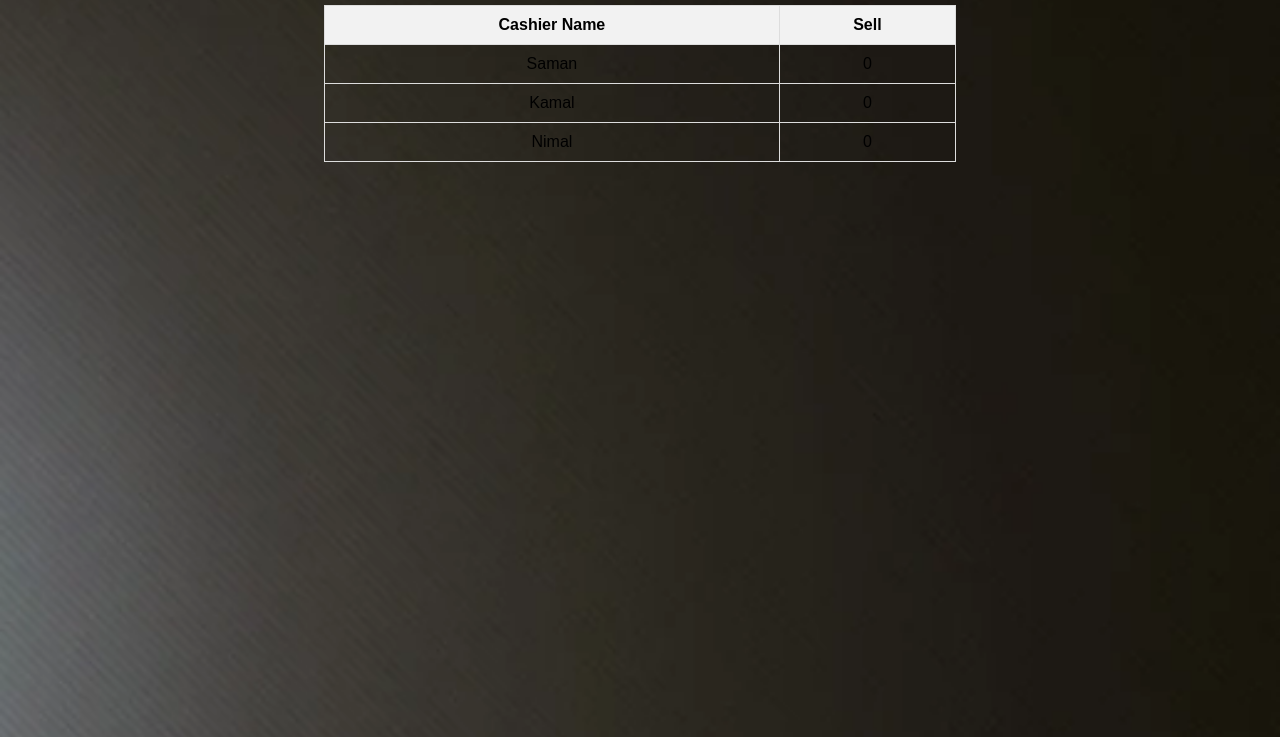
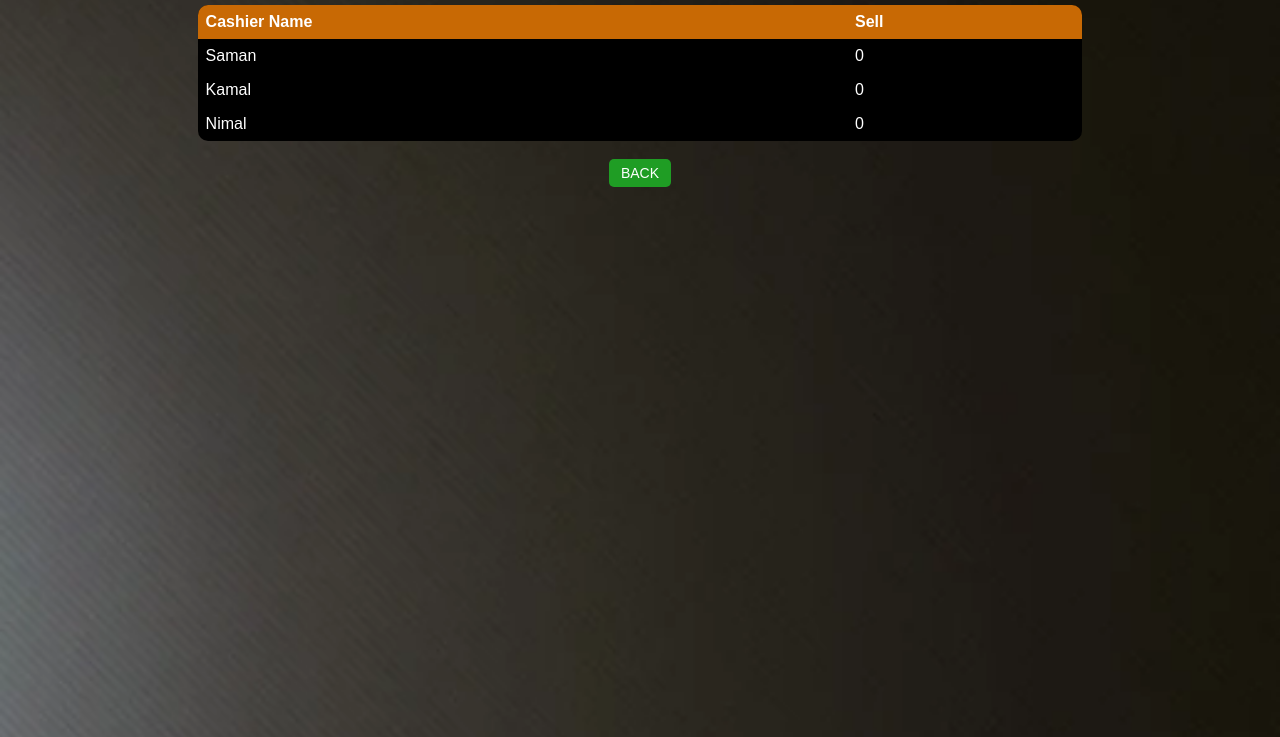
Before and after one commit to Rashenshammika/Intenet_Technology_Final_Course_Work, a plain HTML site: page 6best_cashier.html in a window 1280 px wide. Shown: the part 63-800 px from the top of the page. Drawn offline with Linux system fonts and the light colour scheme.

Commit message:
best cashier page css & js update

```diff
--- a/6best_cashier.html
+++ b/6best_cashier.html
@@ -8,24 +8,64 @@
    body {
     background-image: url(img/bg.jpg);
     background-attachment: fixed;
-   background-size: 100% ;
+    background-size: 100%;
     font-family: Arial, sans-serif;
     text-align: center;
 }
-
 table {
-        width: 50%;
-        margin: 20px auto;
+    width: 70%;
+    margin: 0 auto;
     border-collapse: collapse;
+    background-color: black;
+    color: white;
+    border-radius: 10px;
+    overflow: hidden;
 }
-
 th, td {
+    padding: 8px;
+    text-align: left;
+}
+th {
+    background-color: rgb(200, 105, 4);
+}
+tr:hover {
+    background-color: #f5f5f5;
+    color: black;
+}
+button {
+    padding: 6px 12px;
+    font-size: 14px;
+    border: none;
+    background-color: #1f9d24;
+    color: white;
+    cursor: pointer;
+    border-radius: 5px;
+}
+button.delete {
+    background-color: #f44336;
+}
+button:hover {
+    background-color: #45a049;
+}
+p {
+  color: white;
+}
+label {
+  color: white;
+  font-size: 18px;
+  margin-bottom: 10px;
+}
+.input-field input[type="text"] {
     padding: 10px;
-        border: 1px solid #ddd;
+    font-size: 16px;
+    border: 1px solid #ccc;
+    border-radius: 4px;
+    width: 300px;
+    box-sizing: border-box;
+    transition: border-color 0.3s;
 }
-
-    th {
-        background-color: #f2f2f2;
+h2 {
+    color: white;
 }
 </style>
 </head>
@@ -43,20 +83,35 @@
     <tbody>
         <tr>
             <td>Saman</td>
-            <td>0</td>
+            <td id="SamanCount">0</td>
         </tr>
         <tr>
             <td>Kamal</td>
-            <td>0</td>
+            <td id="KamalCount">0</td>
         </tr>
         <tr>
             <td>Nimal</td>
-            <td>0</td>
+            <td id="NimalCount">0</td>
         </tr>
     </tbody>
 </table>
 
+<br>
+<button onclick="goBack()">BACK</button>
+
 <script>
+    window.onload = function() {
+
+        let successfulLogins = JSON.parse(localStorage.getItem('successfulLogins')) || {};
+
+        document.getElementById("SamanCount").innerText = successfulLogins["Saman"] || 0;
+        document.getElementById("KamalCount").innerText = successfulLogins["Kamal"] || 0;
+        document.getElementById("NimalCount").innerText = successfulLogins["Nimal"] || 0;
+    };
+
+    function goBack() {
+        window.location.href = '6_report.html';
+    }
 </script>
 
 </body>
```
Lines whose indentation alone changed are shown as unchanged.
